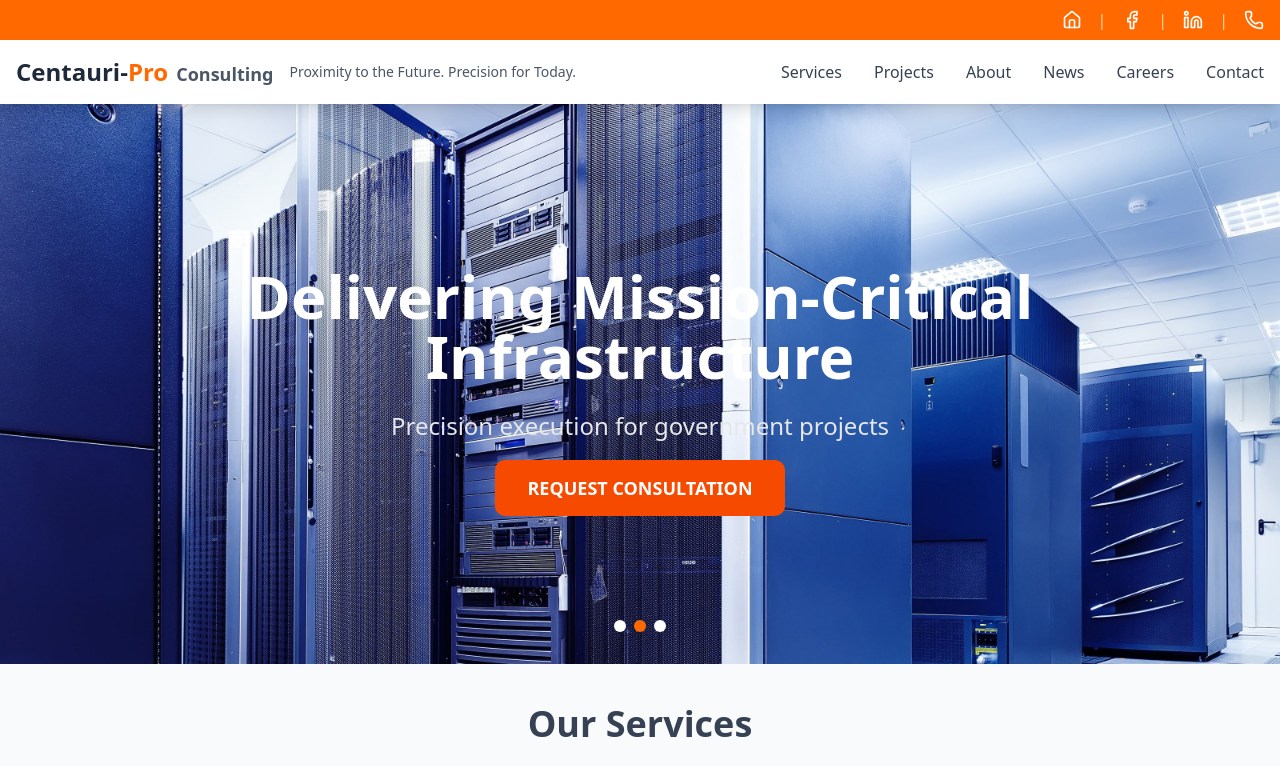
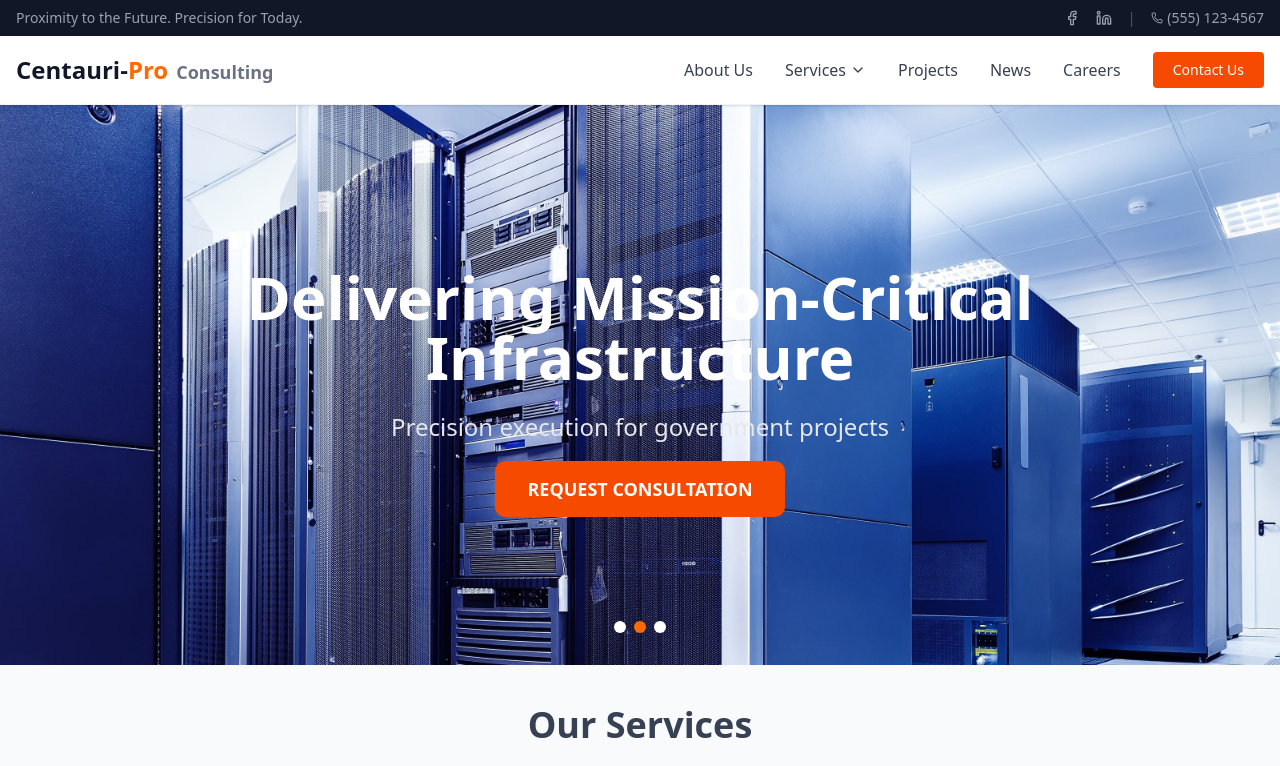
Before and after one commit to nexdyne/Stratra-Dynamics-L.L.C, a React (Vite) app: page / in a window 1280 px wide. Shown: the top 766 px of the page. Built offline with nearby package versions, Linux system fonts and the light colour scheme.

Commit message:
Update App.jsx with environmental services nav and routes
Updated the App component to include new service pages and modify navigation links. Adjusted the layout and styling for better user experience.

```diff
--- a/src/App.jsx
+++ b/src/App.jsx
@@ -8,7 +8,8 @@ import {
   Mail,
   MapPin,
   Menu,
-  X
+  X,
+  ChevronDown
 } from 'lucide-react';
 import './App.css';
 import ScrollToTop from './components/ScrollToTop';
@@ -22,79 +23,115 @@ import NewsPage from './pages/NewsPage';
 import NewsDetailPage from './pages/NewsDetailPage';
 import CareersPage from './pages/CareersPage';
 import LegalNoticesPage from './pages/LegalNoticesPage';
-import ConstructionManagementPage from './pages/services/ConstructionManagementPage';
-import LogisticsPage from './pages/services/LogisticsPage';
+import ContactPage from './pages/ContactPage';
+
+// Import new service pages
+import LeadAbatementPage from './pages/services/LeadAbatementPage';
+import EnvironmentalConsultingPage from './pages/services/EnvironmentalConsultingPage';
+import ConstructionRenovationPage from './pages/services/ConstructionRenovationPage';
 import EnergySustainabilityPage from './pages/services/EnergySustainabilityPage';
 import RiskManagementPage from './pages/services/RiskManagementPage';
-import ITSolutionsPage from './pages/services/ITSolutionsPage';
-import SupplyProcurementPage from './pages/services/SupplyProcurementPage';
-import ContactPage from './pages/ContactPage';
+import TrainingCompliancePage from './pages/services/TrainingCompliancePage';
 
-
+const serviceLinks = [
+  { name: "Lead Abatement & Hazardous Materials", path: "/services/lead-abatement-hazardous-materials" },
+  { name: "Environmental Consulting & Industrial Hygiene", path: "/services/environmental-consulting-industrial-hygiene" },
+  { name: "Construction & Renovation Management", path: "/services/construction-renovation-management" },
+  { name: "Commissioning, Energy & Sustainability", path: "/services/commissioning-energy-sustainability" },
+  { name: "Estimating, Scheduling & Risk Management", path: "/services/estimating-scheduling-risk-management" },
+  { name: "Training & Compliance Services", path: "/services/training-compliance-services" },
+];
 
 // Main App Component with Navigation
 const App = () => {
   const [isMobileMenuOpen, setIsMobileMenuOpen] = useState(false);
+  const [isServicesOpen, setIsServicesOpen] = useState(false);
+  const [isMobileServicesOpen, setIsMobileServicesOpen] = useState(false);
 
   const toggleMobileMenu = () => {
     setIsMobileMenuOpen(!isMobileMenuOpen);
+    setIsMobileServicesOpen(false);
   };
 
   const closeMobileMenu = () => {
     setIsMobileMenuOpen(false);
+    setIsMobileServicesOpen(false);
   };
 
   return (
     <Router>
       <ScrollToTop />
       <div className="min-h-screen bg-white">
-        {/* Top Social Bar */}
-        <div className="bg-orange-500 text-white py-2">
-          <div className="max-w-7xl mx-auto px-4 flex justify-end items-center space-x-4">
-            <a href="#" className="hover:text-orange-200 transition-colors">
-              <Home className="w-5 h-5" />
+        {/* Top Bar */}
+        <div className="bg-gray-900 text-gray-400 py-2 text-sm">
+          <div className="max-w-7xl mx-auto px-4 flex justify-between items-center">
+            <span className="hidden sm:inline">Proximity to the Future. Precision for Today.</span>
+            <div className="flex items-center space-x-4 ml-auto">
+              <a href="#" className="hover:text-white transition-colors">
+                <Facebook className="w-4 h-4" />
               </a>
-            <span className="text-orange-200">|</span>
-            <a href="#" className="hover:text-orange-200 transition-colors">
-              <Facebook className="w-5 h-5" />
+              <a href="#" className="hover:text-white transition-colors">
+                <Linkedin className="w-4 h-4" />
               </a>
-            <span className="text-orange-200">|</span>
-            <a href="#" className="hover:text-orange-200 transition-colors">
-              <Linkedin className="w-5 h-5" />
+              <span className="text-gray-600">|</span>
+              <a href="tel:+1234567890" className="hover:text-white transition-colors flex items-center gap-1">
+                <Phone className="w-3 h-3" />
+                <span className="hidden sm:inline">(555) 123-4567</span>
               </a>
-            <span className="text-orange-200">|</span>
-            <a href="tel:+1234567890" className="hover:text-orange-200 transition-colors">
-              <Phone className="w-5 h-5" />
-            </a>
+            </div>
           </div>
         </div>
 
         {/* Main Navigation */}
-        <nav className="bg-white shadow-lg sticky top-0 z-50">
+        <nav className="bg-white shadow-sm sticky top-0 z-50 border-b border-gray-100">
           <div className="max-w-7xl mx-auto px-4">
             <div className="flex justify-between items-center py-4">
-              {/* Logo - Positioned to the left */}
+              {/* Logo */}
               <div className="flex items-center">
                 <Link to="/" className="text-2xl font-bold" onClick={closeMobileMenu}>
-                  <span className="text-gray-800">Centauri-</span>
+                  <span className="text-gray-900">Centauri-</span>
                   <span className="text-orange-500">Pro</span>
-                  <span className="text-gray-600 text-lg ml-2 hidden sm:inline">Consulting</span>
+                  <span className="text-gray-500 text-lg ml-2 hidden sm:inline">Consulting</span>
                 </Link>
-                <div className="ml-4 text-sm text-gray-600 hidden lg:block">
-                  Proximity to the Future. Precision for Today.
-                </div>
               </div>
 
               {/* Desktop Navigation Links */}
               <div className="hidden md:flex items-center space-x-8">
-                <Link to="/#services" className="text-gray-700 hover:text-orange-600 font-medium transition-colors">
+                <Link to="/about" className="text-gray-700 hover:text-orange-600 font-medium transition-colors">
+                  About Us
+                </Link>
+
+                {/* Services Dropdown */}
+                <div
+                  className="relative"
+                  onMouseEnter={() => setIsServicesOpen(true)}
+                  onMouseLeave={() => setIsServicesOpen(false)}
+                >
+                  <button className="text-gray-700 hover:text-orange-600 font-medium transition-colors flex items-center gap-1">
                     Services
+                    <ChevronDown className={`w-4 h-4 transition-transform ${isServicesOpen ? 'rotate-180' : ''}`} />
+                  </button>
+
+                  {isServicesOpen && (
+                    <div className="absolute top-full left-0 mt-0 pt-2">
+                      <div className="bg-white border border-gray-200 rounded-lg shadow-xl py-2 min-w-[320px]">
+                        {serviceLinks.map((service, i) => (
+                          <Link
+                            key={i}
+                            to={service.path}
+                            className="block px-4 py-2.5 text-sm text-gray-700 hover:bg-orange-50 hover:text-orange-600 transition-colors"
+                            onClick={() => setIsServicesOpen(false)}
+                          >
+                            {service.name}
                           </Link>
+                        ))}
+                      </div>
+                    </div>
+                  )}
+                </div>
+
                 <Link to="/projects" className="text-gray-700 hover:text-orange-600 font-medium transition-colors">
                   Projects
-                </Link>
-                <Link to="/about" className="text-gray-700 hover:text-orange-600 font-medium transition-colors">
-                  About
                 </Link>
                 <Link to="/news" className="text-gray-700 hover:text-orange-600 font-medium transition-colors">
                   News
@@ -102,8 +139,8 @@ const App = () => {
                 <Link to="/careers" className="text-gray-700 hover:text-orange-600 font-medium transition-colors">
                   Careers
                 </Link>
-                <Link to="/contact" className="text-gray-700 hover:text-orange-600 font-medium transition-colors">
-                  Contact
+                <Link to="/contact" className="bg-orange-600 hover:bg-orange-700 text-white px-5 py-2 rounded font-medium transition-colors text-sm">
+                  Contact Us
                 </Link>
               </div>
 
@@ -111,7 +148,7 @@ const App = () => {
               <div className="md:hidden">
                 <button
                   onClick={toggleMobileMenu}
-                  className="text-gray-700 hover:text-orange-600 focus:outline-none focus:text-orange-600 transition-colors"
+                  className="text-gray-700 hover:text-orange-600 focus:outline-none transition-colors"
                   aria-label="Toggle mobile menu"
                 >
                   {isMobileMenuOpen ? (
@@ -125,49 +162,52 @@ const App = () => {
 
             {/* Mobile Navigation Menu */}
             {isMobileMenuOpen && (
-              <div className="md:hidden">
-                <div className="px-2 pt-2 pb-3 space-y-1 bg-white border-t border-gray-200">
-                  <Link
-                    to="/#services"
-                    className="block px-3 py-2 text-gray-700 hover:text-orange-600 hover:bg-gray-50 font-medium transition-colors rounded-md"
-                    onClick={closeMobileMenu}
-                  >
-                    Services
-                  </Link>
-                  <Link
-                    to="/projects"
-                    className="block px-3 py-2 text-gray-700 hover:text-orange-600 hover:bg-gray-50 font-medium transition-colors rounded-md"
-                    onClick={closeMobileMenu}
-                  >
-                    Projects
-                  </Link>
+              <div className="md:hidden border-t border-gray-100">
+                <div className="py-3 space-y-1">
                   <Link
                     to="/about"
                     className="block px-3 py-2 text-gray-700 hover:text-orange-600 hover:bg-gray-50 font-medium transition-colors rounded-md"
                     onClick={closeMobileMenu}
                   >
-                    About
+                    About Us
                   </Link>
+
+                  {/* Mobile Services Accordion */}
+                  <div>
+                    <button
+                      onClick={() => setIsMobileServicesOpen(!isMobileServicesOpen)}
+                      className="w-full flex items-center justify-between px-3 py-2 text-gray-700 hover:text-orange-600 hover:bg-gray-50 font-medium transition-colors rounded-md"
+                    >
+                      Services
+                      <ChevronDown className={`w-4 h-4 transition-transform ${isMobileServicesOpen ? 'rotate-180' : ''}`} />
+                    </button>
+                    {isMobileServicesOpen && (
+                      <div className="pl-6 space-y-1">
+                        {serviceLinks.map((service, i) => (
                           <Link
-                    to="/news"
-                    className="block px-3 py-2 text-gray-700 hover:text-orange-600 hover:bg-gray-50 font-medium transition-colors rounded-md"
+                            key={i}
+                            to={service.path}
+                            className="block px-3 py-2 text-sm text-gray-600 hover:text-orange-600 hover:bg-gray-50 transition-colors rounded-md"
                             onClick={closeMobileMenu}
                           >
+                            {service.name}
+                          </Link>
+                        ))}
+                      </div>
+                    )}
+                  </div>
+
+                  <Link to="/projects" className="block px-3 py-2 text-gray-700 hover:text-orange-600 hover:bg-gray-50 font-medium transition-colors rounded-md" onClick={closeMobileMenu}>
+                    Projects
+                  </Link>
+                  <Link to="/news" className="block px-3 py-2 text-gray-700 hover:text-orange-600 hover:bg-gray-50 font-medium transition-colors rounded-md" onClick={closeMobileMenu}>
                     News
                   </Link>
-                  <Link
-                    to="/careers"
-                    className="block px-3 py-2 text-gray-700 hover:text-orange-600 hover:bg-gray-50 font-medium transition-colors rounded-md"
-                    onClick={closeMobileMenu}
-                  >
+                  <Link to="/careers" className="block px-3 py-2 text-gray-700 hover:text-orange-600 hover:bg-gray-50 font-medium transition-colors rounded-md" onClick={closeMobileMenu}>
                     Careers
                   </Link>
-                  <Link
-                    to="/contact"
-                    className="block px-3 py-2 text-gray-700 hover:text-orange-600 hover:bg-gray-50 font-medium transition-colors rounded-md"
-                    onClick={closeMobileMenu}
-                  >
-                    Contact
+                  <Link to="/contact" className="block px-3 py-2 text-orange-600 hover:bg-orange-50 font-medium transition-colors rounded-md" onClick={closeMobileMenu}>
+                    Contact Us
                   </Link>
                 </div>
               </div>
@@ -186,12 +226,12 @@ const App = () => {
           <Route path="/projects" element={<ProjectsPage />} />
           <Route path="/project/:id" element={<ProjectDetailPage />} />
           <Route path="/legal-notices" element={<LegalNoticesPage />} />
-          <Route path="/services/construction-infrastructure-management" element={<ConstructionManagementPage />} />
+          <Route path="/services/lead-abatement-hazardous-materials" element={<LeadAbatementPage />} />
+          <Route path="/services/environmental-consulting-industrial-hygiene" element={<EnvironmentalConsultingPage />} />
+          <Route path="/services/construction-renovation-management" element={<ConstructionRenovationPage />} />
           <Route path="/services/commissioning-energy-sustainability" element={<EnergySustainabilityPage />} />
-          <Route path="/services/smart-city-government-it-solutions" element={<ITSolutionsPage />} />
-          <Route path="/services/government-supply-procurement-solutions" element={<SupplyProcurementPage />} />
-          <Route path="/services/public-sector-logistics-distribution" element={<LogisticsPage />} />
           <Route path="/services/estimating-scheduling-risk-management" element={<RiskManagementPage />} />
+          <Route path="/services/training-compliance-services" element={<TrainingCompliancePage />} />
         </Routes>
 
         {/* Footer */}
@@ -204,30 +244,32 @@ const App = () => {
                   <span className="text-orange-500">Pro</span>
                   <span className="text-gray-400 text-lg ml-2">Consulting</span>
                 </div>
-                <p className="text-gray-400 mb-4">
+                <p className="text-gray-400 mb-4 text-sm">
                   Proximity to the Future. Precision for Today.
                 </p>
-                <p className="text-gray-400">
-                  Delivering innovative government solutions with AI-driven excellence.
+                <p className="text-gray-500 text-sm">
+                  Environmental services, hazardous materials abatement, and construction management for government and commercial clients.
                 </p>
               </div>
 
-              <div id="services">
-                <h3 className="text-lg font-semibold mb-4">Services</h3>
-                <ul className="space-y-2 text-gray-400">
-                  <li><Link to="/services/construction-infrastructure-management" className="hover:text-white transition-colors">Construction Management</Link></li>
-                  <li><Link to="/services/commissioning-energy-sustainability" className="hover:text-white transition-colors">Energy & Sustainability</Link></li>
-                  <li><Link to="/services/smart-city-government-it-solutions" className="hover:text-white transition-colors">IT Solutions</Link></li>
-                  <li><Link to="/services/government-supply-procurement-solutions" className="hover:text-white transition-colors">Supply & Procurement</Link></li>
-                  <li><Link to="/services/public-sector-logistics-distribution" className="hover:text-white transition-colors">Logistics</Link></li>
-                  <li><Link to="/services/estimating-scheduling-risk-management" className="hover:text-white transition-colors">Risk Management</Link></li>
+              <div>
+                <h3 className="text-sm font-semibold mb-4 uppercase tracking-wider text-gray-300">Services</h3>
+                <ul className="space-y-2 text-gray-400 text-sm">
+                  {serviceLinks.map((service, i) => (
+                    <li key={i}>
+                      <Link to={service.path} className="hover:text-white transition-colors">
+                        {service.name.split(' & ')[0]}
+                      </Link>
+                    </li>
+                  ))}
                 </ul>
               </div>
 
               <div>
-                <h3 className="text-lg font-semibold mb-4">Company</h3>
-                <ul className="space-y-2 text-gray-400">
+                <h3 className="text-sm font-semibold mb-4 uppercase tracking-wider text-gray-300">Company</h3>
+                <ul className="space-y-2 text-gray-400 text-sm">
                   <li><Link to="/about" className="hover:text-white transition-colors">About Us</Link></li>
+                  <li><Link to="/projects" className="hover:text-white transition-colors">Projects</Link></li>
                   <li><Link to="/news" className="hover:text-white transition-colors">News</Link></li>
                   <li><Link to="/careers" className="hover:text-white transition-colors">Careers</Link></li>
                   <li><Link to="/legal-notices" className="hover:text-white transition-colors">Legal Notices</Link></li>
@@ -235,26 +277,34 @@ const App = () => {
               </div>
 
               <div>
-                <h3 className="text-lg font-semibold mb-4">Contact</h3>
-                <div className="space-y-2 text-gray-400">
-                  <div className="flex items-center">
-                    <Phone className="w-4 h-4 mr-2" />
+                <h3 className="text-sm font-semibold mb-4 uppercase tracking-wider text-gray-300">Contact</h3>
+                <div className="space-y-3 text-gray-400 text-sm">
+                  <div className="flex items-center gap-2">
+                    <Phone className="w-4 h-4 text-orange-500" />
                     <span>(555) 123-4567</span>
                   </div>
-                  <div className="flex items-center">
-                    <Mail className="w-4 h-4 mr-2" />
+                  <div className="flex items-center gap-2">
+                    <Mail className="w-4 h-4 text-orange-500" />
                     <span>info@centauripro.com</span>
                   </div>
-                  <div className="flex items-center">
-                    <MapPin className="w-4 h-4 mr-2" />
+                  <div className="flex items-center gap-2">
+                    <MapPin className="w-4 h-4 text-orange-500" />
                     <span>Detroit, Michigan</span>
                   </div>
+                </div>
+                <div className="flex space-x-3 mt-6">
+                  <a href="#" className="text-gray-500 hover:text-white transition-colors">
+                    <Facebook className="w-5 h-5" />
+                  </a>
+                  <a href="#" className="text-gray-500 hover:text-white transition-colors">
+                    <Linkedin className="w-5 h-5" />
+                  </a>
                 </div>
               </div>
             </div>
 
-            <div className="border-t border-gray-800 mt-12 pt-8 text-center text-gray-400">
-              <p>&copy; 2024 Centauri-Pro Consulting. All rights reserved.</p>
+            <div className="border-t border-gray-800 mt-12 pt-8 text-center text-gray-500 text-sm">
+              <p>&copy; {new Date().getFullYear()} Centauri-Pro Consulting. All rights reserved.</p>
             </div>
           </div>
         </footer>
```
Lines whose indentation alone changed are shown as unchanged.
